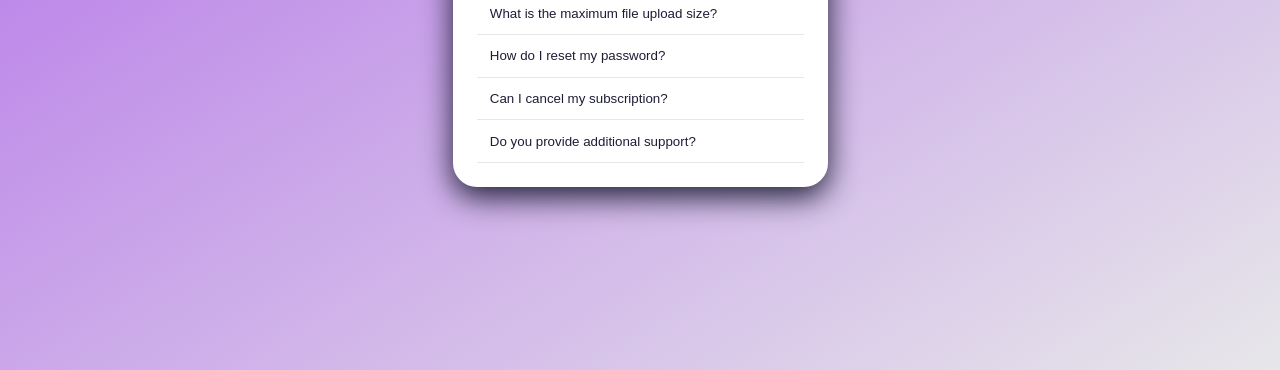
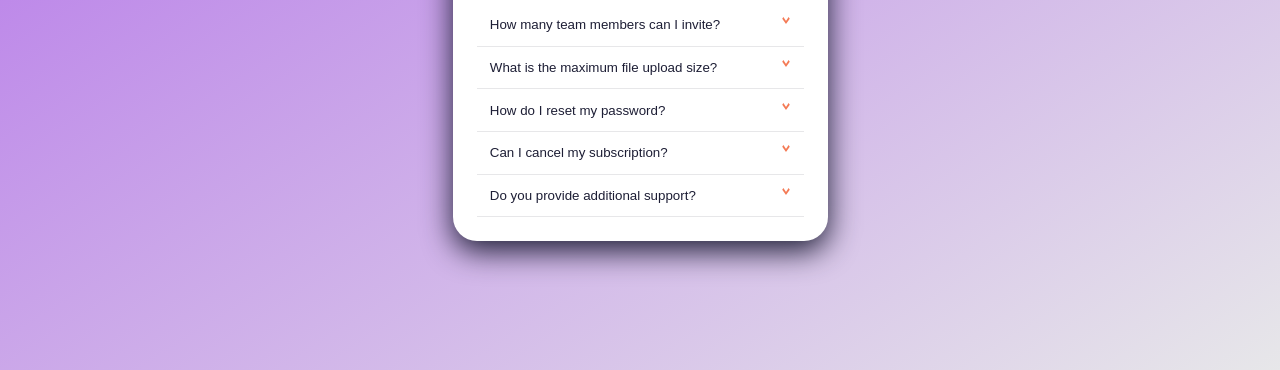
Before and after one commit to hriteek/faq-accordion-card-main, a plain HTML site: page index.html in a window 1280 px wide. Shown: the part 430-800 px from the top of the page. Drawn offline with Linux system fonts and the light colour scheme.

Commit message:
design changes

```diff
--- a/index.html
+++ b/index.html
@@ -36,38 +36,67 @@
     <div class="container">
       <section>
         <div class="img__container">
+          <img src="./images/illustration-woman-online-mobile.svg" alt="" />
         </div>
         <div class="bottom__container">
           <h1>FAQ</h1>
-          <button class="accordion">How many team members can I invite?</button>
+          <button class="accordion">
+            How many team members can I invite?
+            <span class="arrow">
+              <img src="./images/icon-arrow-down.svg" alt="" />
+            </span>
+          </button>
           <div class="panel">
             <p>
               You can invite up to 2 additional users on the Free plan. There is
               no limit on team members for the Premium plan.
             </p>
           </div>
-          <button class="accordion">What is the maximum file upload size?</button>
+          <button class="accordion">
+            What is the maximum file upload size?
+            <span class="arrow">
+              <img src="./images/icon-arrow-down.svg" alt="" />
+            </span>
+          </button>
           <div class="panel">
             <p>
               No more than 2GB. All files in your account must fit your allotted
               storage space.
             </p>
           </div>
-          <button class="accordion">How do I reset my password?</button>
+          <button class="accordion">
+            How do I reset my password?
+
+            <span class="arrow">
+              <img src="./images/icon-arrow-down.svg" alt="" />
+            </span>
+          </button>
           <div class="panel">
             <p>
               Click “Forgot password” from the login page or “Change password”
               from your profile page. A reset link will be emailed to you.
             </p>
           </div>
-          <button class="accordion">Can I cancel my subscription?</button>
+          <button class="accordion">
+            Can I cancel my subscription?
+
+            <span class="arrow">
+              <img src="./images/icon-arrow-down.svg" alt="" />
+            </span>
+          </button>
           <div class="panel">
             <p>
               Yes! Send us a message and we’ll process your request no questions
               asked.
             </p>
           </div>
-          <button class="accordion">Do you provide additional support?</button>
+          <button class="accordion">
+            Do you provide additional support?
+
+            <span class="arrow">
+              <img src="./images/icon-arrow-down.svg" alt="" />
+            </span>
+          </button>
           <div class="panel">
             <p>
               Chat and email support is available 24/7. Phone lines are open
--- a/style.css
+++ b/style.css
@@ -30,6 +30,11 @@ body {
     var(--clr-gradient-violet),
     var(--clr-divider-light-blue)
   );
+}
+
+img {
+  display: block;
+  width: 100%;
 }
 
 .accordion {
@@ -89,9 +94,27 @@ section {
 }
 
 .img__container {
-  height: 30vh;
-  margin-top: -16vh;
-  background-image: url('./images/illustration-woman-online-mobile.svg');
+  background-image: url('./images/bg-pattern-mobile.svg');
   background-repeat: no-repeat;
-  background-position: center;
+  background-size: 80% auto;
+  background-position: top center;
 }
+
+.img__container img {
+  width: 80%;
+  margin-left: 4.5%;
+  transform: translateY(-55%);
+}
+
+.arrow {
+  float: right;
+}
+
+.active > .arrow {
+  transform: rotate(180deg);
+}
+
+.arrow img {
+  width: 8px;
+  height: 8px;
+}
```
